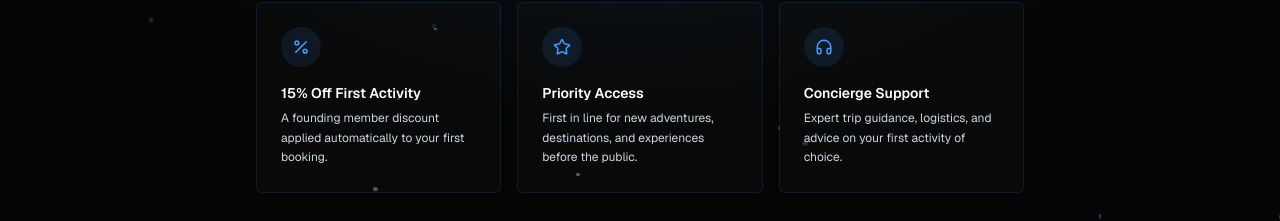
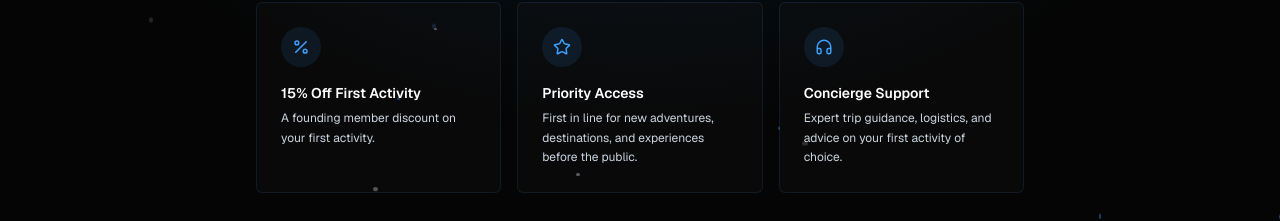
Before and after one commit to aditya-1694/simply-epic-wailist, a Next.js app: page /join-success in a window 1280 px wide. Shown: the part 459-680 px from the top of the page. Built offline with nearby package versions, Linux system fonts and the light colour scheme; no server answers; the database is empty.

Commit message:
fix: update perk description to reflect actual offer
Correct description to match current discount policy.

```diff
--- a/app/join-success/client.tsx
+++ b/app/join-success/client.tsx
@@ -10,7 +10,7 @@ const PERKS = [
   {
     icon: Percent,
     title: "15% Off First Activity",
-    description: "A founding member discount applied automatically to your first booking.",
+    description: "A founding member discount on your first activity.",
   },
   {
     icon: Star,
```
